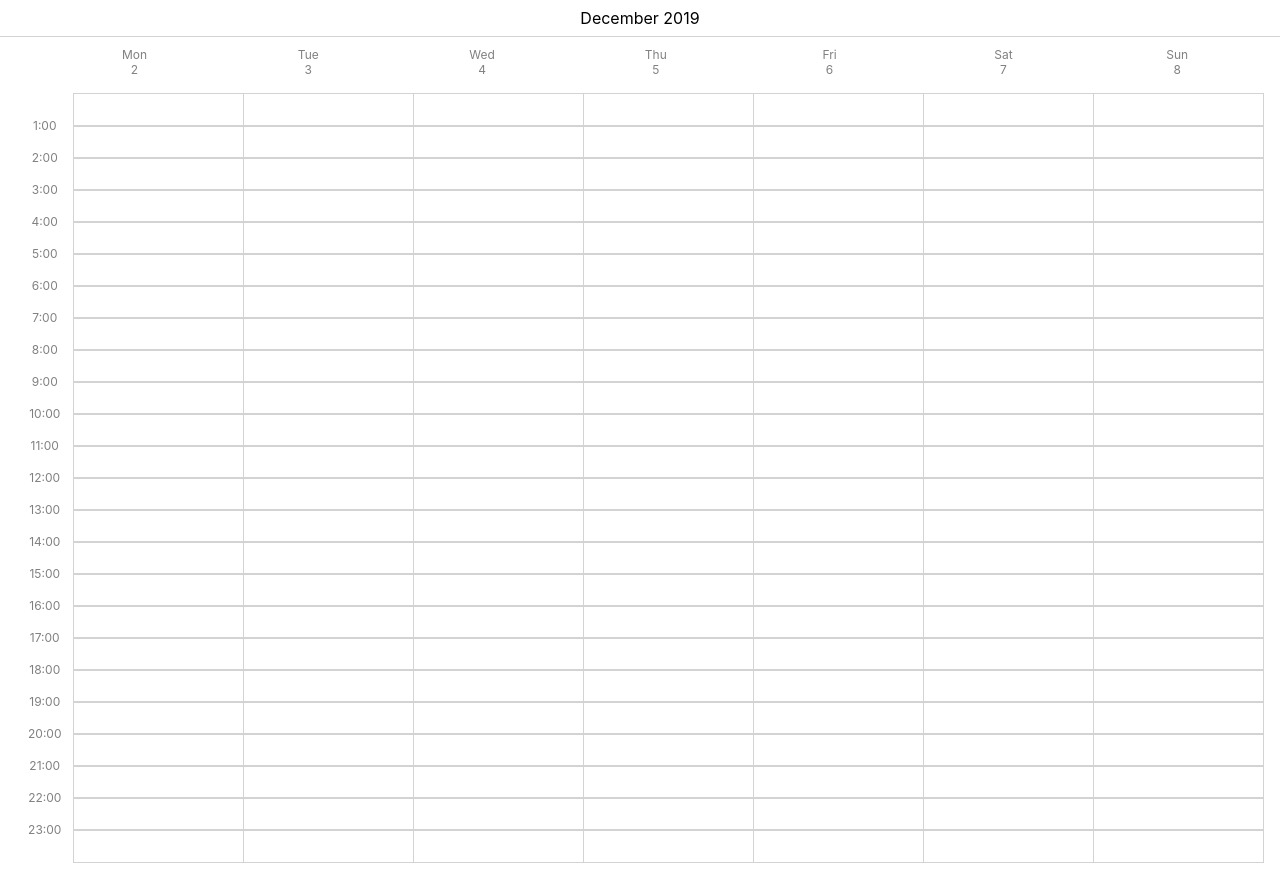
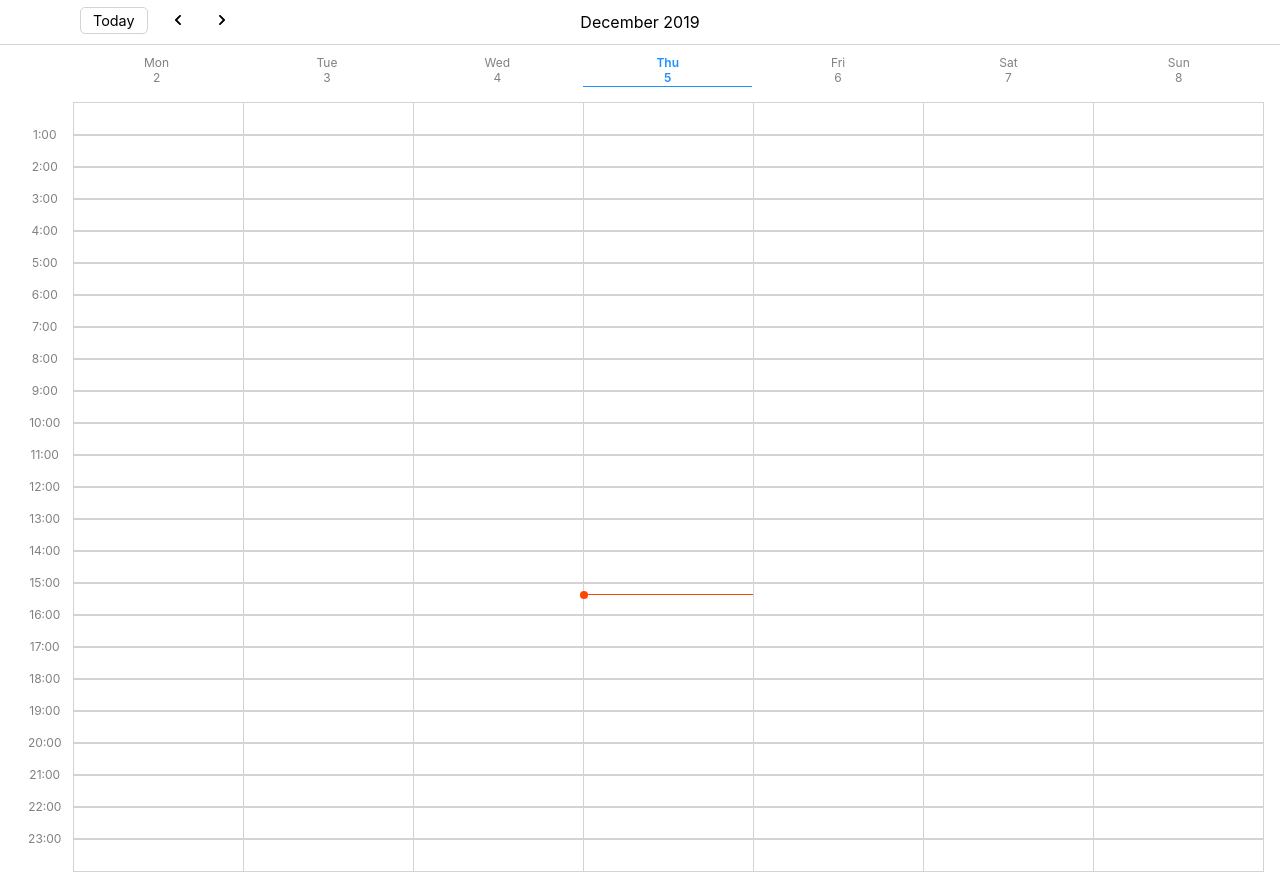
Before and after one commit to smikulic/gcalendar-clone-client, a React (Create React App) app: page / in a window 1280 px wide. Built offline with nearby package versions, Linux system fonts and the light colour scheme.

Commit message:
Add current time markers and prev/next week toggle

```diff
--- a/package.json
+++ b/package.json
@@ -5,6 +5,7 @@
   "dependencies": {
     "react": "^16.12.0",
     "react-dom": "^16.12.0",
+    "react-icons": "^3.8.0",
     "react-scripts": "3.2.0"
   },
   "scripts": {
--- a/src/App.css
+++ b/src/App.css
@@ -5,22 +5,50 @@
 * {
   box-sizing: border-box;
 }
-/*
-.App-header {
-  background-color: #282c34;
-  min-height: 100vh;
-  display: flex;
-  flex-direction: column;
-  align-items: center;
-  justify-content: center;
-  font-size: calc(10px + 2vmin);
-  color: white;
-}
-*/
 
 .header {
-  padding: 0.5rem 1rem;
+  padding: 0.75rem 1rem;
   border-bottom: 1px solid lightgray;
+}
+
+.header .change-week {
+  display: inline-flex;
+  left: 5rem;
+  position: absolute;
+  justify-content: center;
+  align-content: center;
+  align-items: center;
+  height: 1.1rem;
+}
+
+.header .change-week span {
+  margin-right: 1rem;
+  cursor: pointer;
+}
+
+.header .change-week .today {
+  padding: 0.25rem 0.75rem;
+  border-radius: 5px;
+  font-size: 0.9rem;
+  text-transform: capitalize;
+  border: 1px solid lightgray;
+}
+
+.header .change-week .today:hover {
+  background-color: lightgray;
+}
+
+.header .change-week span svg {
+  position: relative;
+  top: 1px;
+  border-radius: 1rem;
+  padding: 0.5rem;
+  height: 1.75rem;
+  width: 1.75rem;
+}
+
+.header .change-week span svg:hover {
+  background-color: lightgray;
 }
 
 .week-overview {
@@ -44,6 +72,24 @@
   position: relative;
   width: 14.2%;
   height: 2rem;
+}
+
+.hour-wrapper .current-hour-marker {
+  z-index: 1;
+  position: absolute;
+  width: 100%;
+  border-top: 1px solid orangered;
+}
+
+.hour-wrapper .current-hour-marker-pointer {
+  display: block;
+  position: relative;
+  top: -4px;
+  left: -4px;
+  height: 8px;
+  width: 8px;
+  background-color: orangered;
+  border-radius: 4px;
 }
 
 .hour {
@@ -92,12 +138,22 @@
   min-width: 42rem;
 }
 
+.days-axis .hours-axis {
+  width: 3.6rem;
+}
+
 .day-label {
   padding: 0.1rem 0;
   width: 14.2%;
   font-size: 0.75rem;
   color: gray;
   outline: 1px solid white;
+}
+
+.day-label.active {
+  font-weight: 600;
+  color: dodgerblue;
+  border-bottom: 1px solid dodgerblue;
 }
 
 .hour-label {
@@ -125,6 +181,8 @@
 .hour.s3 { height: 5.8rem; }
 .hour.s4 { height: 7.8rem; }
 .hour.s5 { height: 9.8rem; }
+.hour.s6 { height: 11.8rem; }
+.hour.s7 { height: 13.8rem; }
 
 
 /* .hour-wrapper {
--- a/src/App.js
+++ b/src/App.js
@@ -1,18 +1,21 @@
 import React, { Component } from 'react';
+import { FaChevronLeft, FaChevronRight } from 'react-icons/fa';
 import './App.css';
 import { totalHours, eventsMock } from './mockData';
 import { getCurrentWeek } from './getCurrentWeek';
+import { getRangeValues } from './getRangeValues';
 // import { transformDbResponse } from './transformDbResponse';
 
 class App extends Component {
   constructor() {
     super()
 
-    this.handleCreateEvent = this.handleCreateEvent.bind(this);
-    this.handleSaveEvent = this.handleSaveEvent.bind(this);
-    this.getRangeValues = this.getRangeValues.bind(this);
+    // this.handleCreateEvent = this.handleCreateEvent.bind(this);
+    // this.handleSaveEvent = this.handleSaveEvent.bind(this);
+    // this.changeCurrentWeek = this.changeCurrentWeek.bind(this);
 
     this.state = {
+      currentDate: new Date(),
       currentWeek: getCurrentWeek(new Date()),
       activeEvent: null,
       activeEventDetails: {},
@@ -48,20 +51,26 @@ class App extends Component {
     this.setState({ activeEvent: id });
   }
 
-  getRangeValues = (lowEnd, highEnd) => {
-    if (highEnd <= lowEnd) return false
-    var arr = [],
-    c = highEnd - lowEnd + 1;
-    while ( c-- ) {
-      arr[c] = highEnd--
+  changeCurrentWeek = (week) => {
+    let previousWeekDate = this.state.currentDate
+
+    if (week === 'today') {
+      previousWeekDate = new Date()
+    } else {
+      const offset = week === 'previous' ? -7 : 7
+      previousWeekDate.setDate(previousWeekDate.getDate() + offset)
     }
 
-    return arr
+    this.setState({
+      currentDate: previousWeekDate,
+      currentWeek: getCurrentWeek(previousWeekDate),
+    })
   }
 
   render() {
     const {
       activeEvent,
+      currentDate,
       currentWeek,
       clonedEvents,
       totalDaysByWeek,
@@ -71,7 +80,7 @@ class App extends Component {
     let topRange = []
     let startTopRange = 18
     for(let i = 0; i < 7; i++) {
-      topRange = topRange.concat(this.getRangeValues(startTopRange, startTopRange+5))
+      topRange = topRange.concat(getRangeValues(startTopRange, startTopRange+5))
       startTopRange += 24
     }
 
@@ -81,6 +90,17 @@ class App extends Component {
     return (
       <div className="App">
         <div className="header">
+          <div className="change-week">
+            <span className="today" onClick={() => this.changeCurrentWeek('today')}>
+              today
+            </span>
+            <span onClick={() => this.changeCurrentWeek('previous')}>
+              <FaChevronLeft />
+            </span>
+            <span onClick={() => this.changeCurrentWeek('next')}>
+            <FaChevronRight />
+            </span>
+          </div>
           {currentWeek.weekStart.toLocaleString('default', { month: 'long' })}
           {' '}
           {currentWeek.weekStart.getFullYear()}
@@ -89,9 +109,9 @@ class App extends Component {
           <div className="hours-axis">
             <div className="hour-label">0</div>
           </div>
-          { totalDaysByWeek.map((day, keyDay) => {
+          { totalDaysByWeek.map((_, keyDay) => {
             return (
-              <div key={keyDay} className="day-label">
+              <div key={keyDay} className={currentDate.getDay() === (keyDay + 1) ? 'day-label active' : 'day-label'}>
                 <div>{currentWeek.weekLabels[keyDay].label}</div>
                 <div>{currentWeek.weekLabels[keyDay].date}</div>
               </div>
@@ -108,8 +128,16 @@ class App extends Component {
             { totalHoursByWeek.map((_, hourKey) => {
                 const dateByHour = new Date(currentWeek.weekStart).setHours(hourKey)
                 const isCurrentHourActive = activeEvent === hourKey
+                const currentHourMarker = (currentDate.getDay() - 1) * 24 + currentDate.getHours()
+                const currentMinuteMarker = (currentDate.getMinutes() / 60 * 2).toFixed(1) // Times 2 because of hour wrapper height
+
                 let hourNode = (
-                  <div id={hourKey} key={hourKey} className={`hour-wrapper`}>
+                  <div id={hourKey} key={hourKey} className="hour-wrapper">
+                    { currentHourMarker === hourKey && (
+                      <div className="current-hour-marker" style={{ top: `${currentMinuteMarker}rem` }}>
+                        <span className="current-hour-marker-pointer"></span>
+                      </div>
+                    )}
                     <div className={ isCurrentHourActive ? 'hour is-active' : `hour` } onClick={(event) => this.handleCreateEvent(event, hourKey)}>
                       { isCurrentHourActive && (
                         <div className={`create-event-popup ${conditionsPopupTop.includes(activeEvent) && 'popup-top'} ${conditionsPopupRight.includes(activeEvent) && 'popup-right'}`}>
@@ -132,17 +160,19 @@ class App extends Component {
 
                   if (isEqualDay) {
                     const isEqualHourStart = hourDate.getHours() === eventStartHours
-                    const isBetweenEventDuration = hourDate > eventDateStart && hourDate < eventDateEnd
+                    // const isBetweenEventDuration = hourDate > eventDateStart && hourDate < eventDateEnd
+
+                    // console.log(isBetweenEventDuration, event)
 
                     if (isEqualHourStart) {
                       // console.log("UTC DATE: ", new Date(dateByHour).toDateString())
                       // console.log("HOUR DATE: ", new Date(dateByHour).getHours())
                       // console.log("EVENT DATE: ", new Date(eventDateStart).getHours())
-                      const eventTimeSpan = eventEndHours - eventStartHours
-                      console.log(eventTimeSpan)
+                      let eventTimeSpan = eventEndHours - eventStartHours
+                      console.log("eventTimeSpan: ", eventTimeSpan)
 
                       hourNode = (
-                        <div id={hourKey} key={hourKey} className={`hour-wrapper s${eventTimeSpan}`} onClick={() => console.log('click')}>
+                        <div id={hourKey} key={hourKey} className={`hour-wrapper s${eventTimeSpan}`} onClick={() => undefined}>
                           <div className={`hour scheduled s${eventTimeSpan} l${event.label}`}>
                             <div className="event-name">{event.name}</div>
                             <div className="event-time">{eventStartHours}:00 - {eventEndHours}:00</div>
--- /dev/null
+++ b/src/getRangeValues.js
@@ -0,0 +1,10 @@
+export const getRangeValues = (lowEnd, highEnd) => {
+  if (highEnd <= lowEnd) return false
+  var arr = [],
+  c = highEnd - lowEnd + 1;
+  while ( c-- ) {
+    arr[c] = highEnd--
+  }
+
+  return arr
+}
--- a/src/mockData.js
+++ b/src/mockData.js
@@ -28,6 +28,22 @@ export const eventsMock = [
     name: 'Coffee',
     startDate: 'Tue Dec 10 2019 08:00:00 GMT+0100 (Central European Standard Time)',
     endDate: 'Tue Dec 10 2019 09:00:00 GMT+0100 (Central European Standard Time)',
+    description: null,
+    label: 0,
+  },
+  {
+    id: '100abc5',
+    name: 'Wedding Party',
+    startDate: 'Fri Dec 13 2019 22:00:00 GMT+0100 (Central European Standard Time)',
+    endDate: 'Sat Dec 14 2019 05:00:00 GMT+0100 (Central European Standard Time)',
+    description: null,
+    label: 0,
+  },
+  {
+    id: '100abc6',
+    name: 'Lunch',
+    startDate: 'Thu Dec 19 2019 13:00:00 GMT+0100 (Central European Standard Time)',
+    endDate: 'Thu Dec 19 2019 14:00:00 GMT+0100 (Central European Standard Time)',
     description: null,
     label: 0,
   },
```
Also changed, not shown: 1 other file (tests, documents, lock files or other folders).
